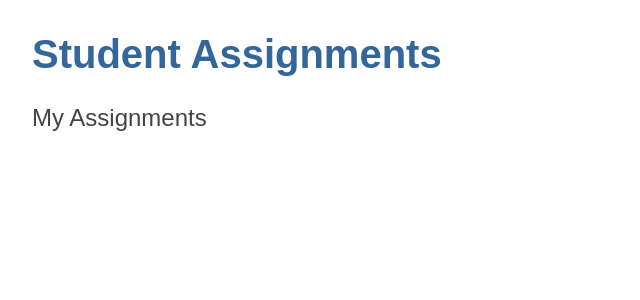
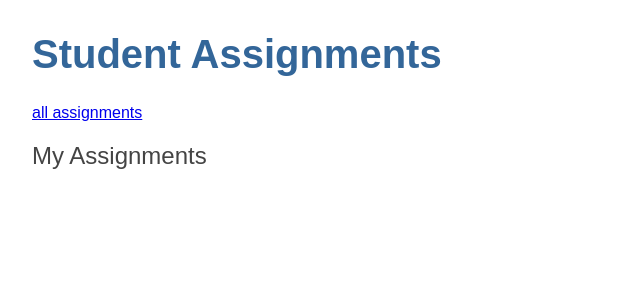
Before and after one commit to k00228869/crud_application, an Angular app in the folder crud-application/: page / in a window 1280 px wide. Shown: the top 300 px of the page, without its empty margins (0-640 px from the left). Built offline with nearby package versions, Linux system fonts and the light colour scheme.

Commit message:
adding assignment service and navar

```diff
--- a/crud-application/src/app/app-routing.module.ts
+++ b/crud-application/src/app/app-routing.module.ts
@@ -5,8 +5,9 @@ import { Assignment } from 'src/assignment';
 import { AssignmentDetailComponent } from './assignment-detail/assignment-detail.component';
 
 const routes: Routes = [
-  // { path: 'edit/id', component: EditAssignmentComponent}
-  // { path: 'add/id', component: AddAssignmentComponent}
+  // { path: 'assignments', component: AssignmentsComponent},
+  // { path: 'edit/id', component: EditAssignmentComponent},
+  // { path: 'add/id', component: AddAssignmentComponent},
   { path: 'detail/id', component: AssignmentDetailComponent}
 ];
 
--- a/crud-application/src/app/app.component.html
+++ b/crud-application/src/app/app.component.html
@@ -1,2 +1,6 @@
 <h1>{{title}}</h1>
+<nav>
+    <a routerLink="/assignments">all assignments</a>
+</nav>
+<router-outlet></router-outlet>
 <app-assignments></app-assignments>
--- a/crud-application/src/app/assignments/assignments.component.ts
+++ b/crud-application/src/app/assignments/assignments.component.ts
@@ -10,7 +10,7 @@ import { ASSIGNMENTS } from '../test-assignments';
 })
 export class AssignmentsComponent implements OnInit {
 
-  assignments: Assignment[];
+  assignments: Assignment[] = [];
 
 
   constructor() { }
```
Also changed, not shown: crud-application/src/app/assignment.service.ts (added, +9 -0 lines), 1 other file (tests, documents, lock files or other folders).
